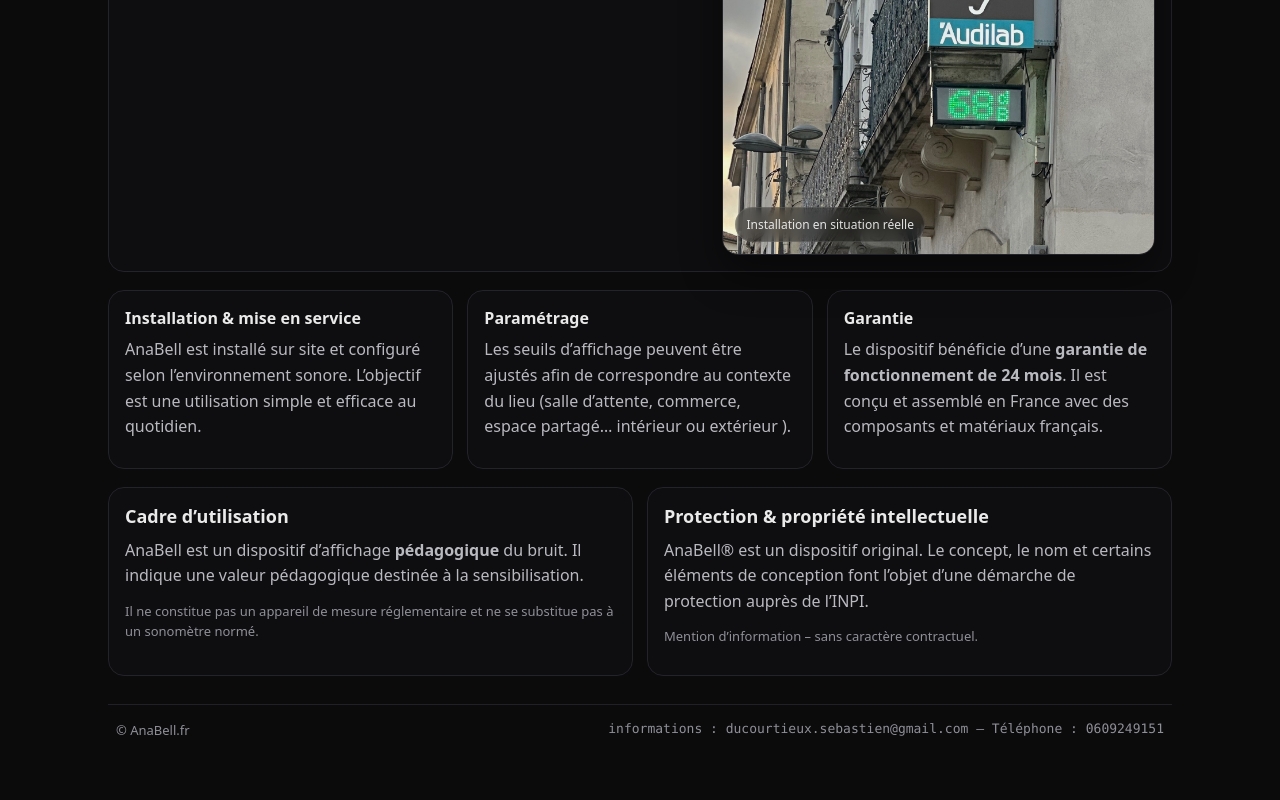
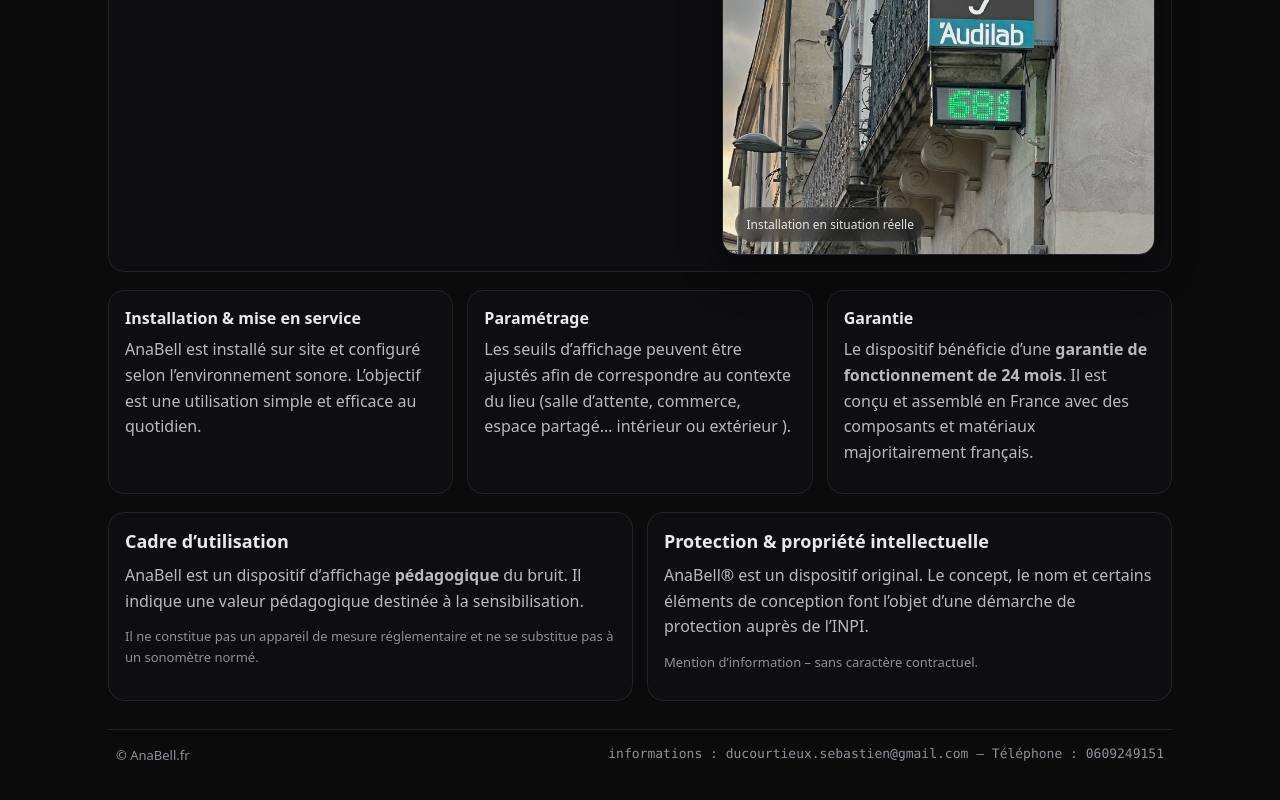
Before and after one commit to Anabell-fr/anabell.fr, a plain HTML site: page index.html in a window 1280 px wide. Shown: the part 797-1597 px from the top of the page. Drawn offline with Linux system fonts and the light colour scheme.

Commit message:
Update index.html

```diff
--- a/index.html
+++ b/index.html
@@ -404,7 +404,7 @@
         <h3>Garantie</h3>
         <p>
           Le dispositif bénéficie d’une <b>garantie de fonctionnement de 24 mois</b>.
-          Il est conçu et assemblé en France avec des composants et matériaux français.
+          Il est conçu et assemblé en France avec des composants et matériaux majoritairement français.
         </p>
       </div>
     </div>
```
